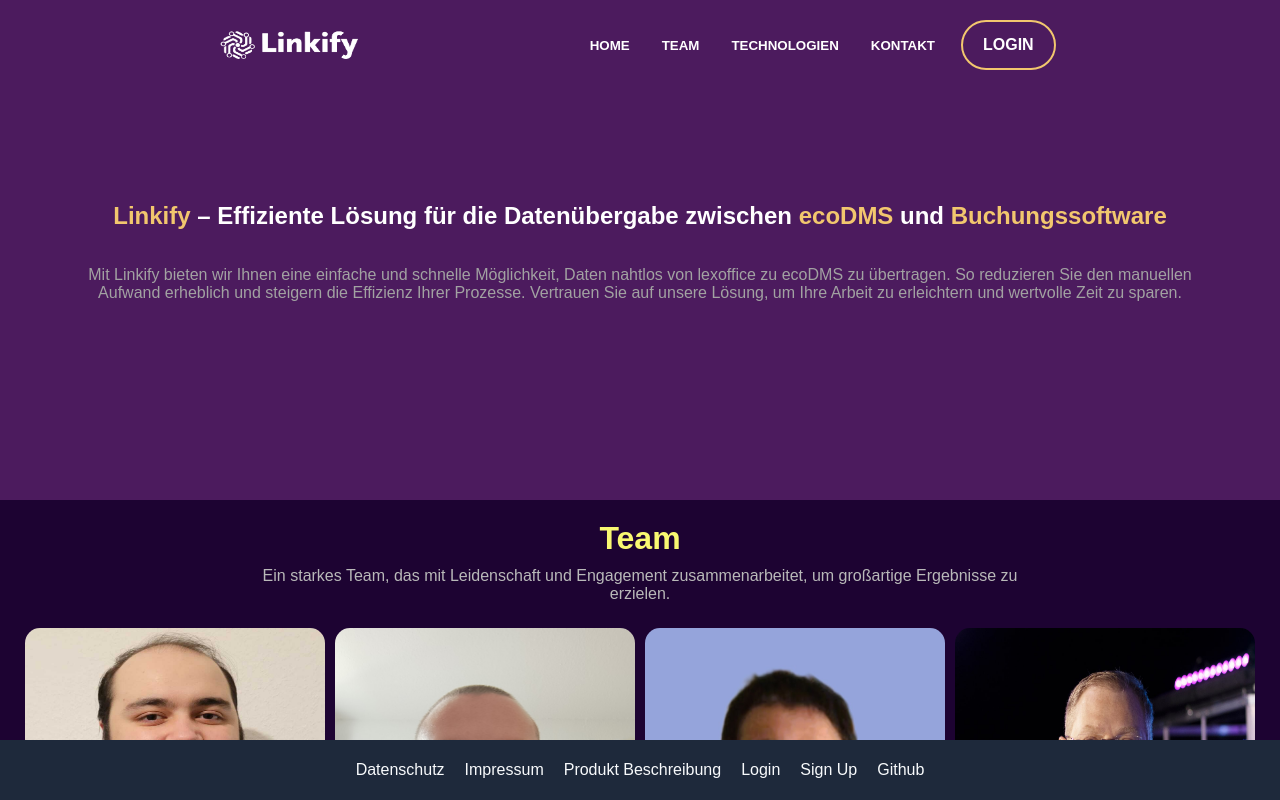
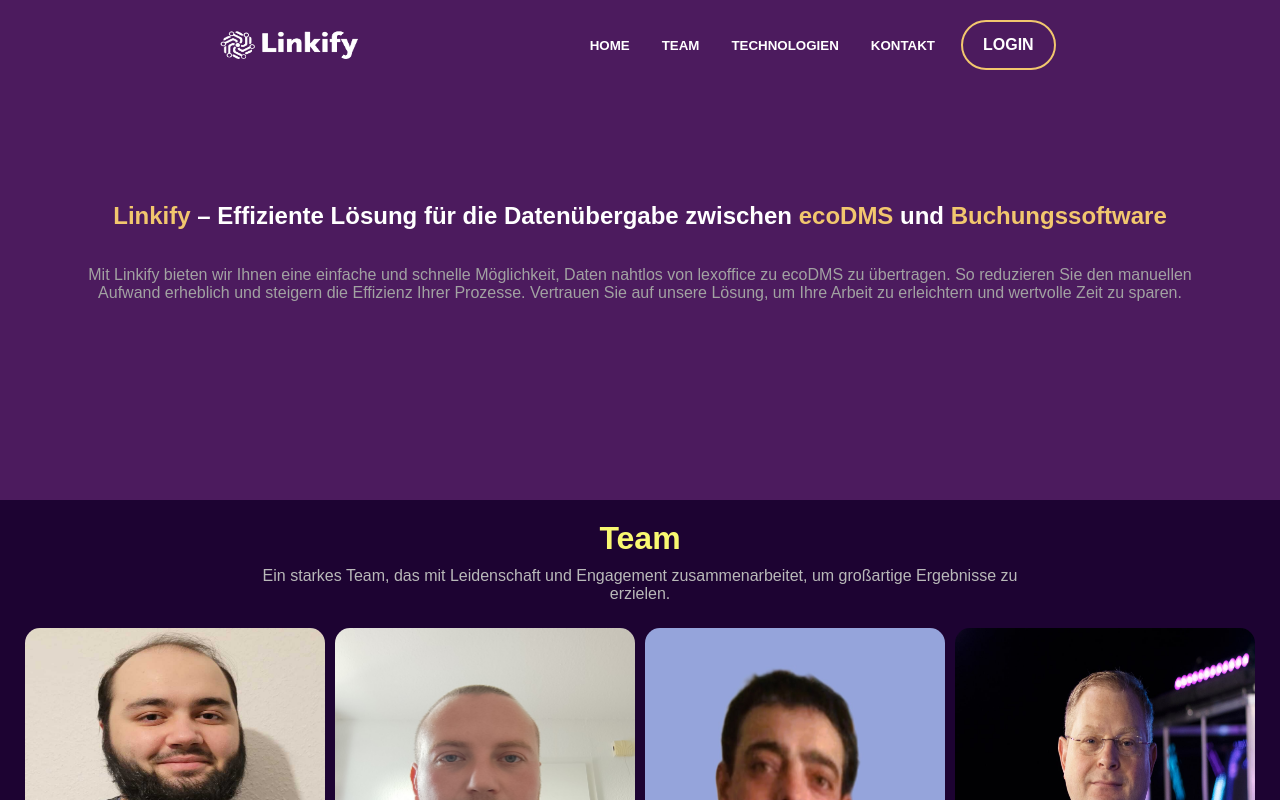
Before and after one commit to RalfHof/nextjs-boilerplate, a Next.js app: page /info in a window 1280 px wide. Shown: the top 800 px of the page. Built offline with nearby package versions, Linux system fonts and the light colour scheme.

Commit message:
New Features

```diff
--- a/src/components/footer.tsx
+++ b/src/components/footer.tsx
@@ -4,18 +4,17 @@ import Link from "next/link";
 export default function Footer() {
   return (
     <footer className="footer">
+
+      <div style={{ display: "flex", height: "100%", width: "100%", justifyContent: "center", alignItems: "center", marginTop: "100px", flexDirection: "column" }}>
+
+        <div style={{ marginBottom: "30px", color: "#f2c76e", }}>
+          <p style={{ fontSize: "30px", margin: "0" }}>Information</p>
+          <hr style={{ border: "1px solid #f2c76e", width: "120px", position: "relative", left: "-10px", top: "10px" }} />
+
+        </div>
+
+        <div style={{ display: "flex", justifyContent: "center", alignItems: "center", position: "relative", left: "25px", top: "-5px" }}>
           <ul className="footer-links">
-
-
-        <li>
-          <Link href="/datenschutz">Datenschutz</Link>
-        </li>
-        <li>
-          <Link href="/impressum">Impressum</Link>
-        </li>
-        <li>
-          <Link href="/impressum">Produkt Beschreibung</Link>
-        </li>
             <li>
               <Link href="https://app.linkify.cloud/login">Login</Link>
             </li>
@@ -23,9 +22,20 @@ export default function Footer() {
               <Link href="https://app.linkify.cloud/registrierung">Sign Up</Link>
             </li>
             <li>
-          <Link href="https://github.com/RalfHof/nextjs-boilerplate">Github</Link>
+              <Link href="https://github.com/RalfHof/nextjs-boilerplate" target="_blank">Github</Link>
+            </li>
+            <li>
+              <Link href="/impressum">Impressum</Link>
+            </li>
+            <li>
+              <Link href="/datenschutz">Datenschutz</Link>
+            </li>
+            <li>
+              <Link href="/impressum">Produkt Beschreibung</Link>
             </li>
           </ul>
+        </div>
+      </div>
     </footer>
   );
 }
--- a/src/globals.css
+++ b/src/globals.css
@@ -3,7 +3,7 @@ html,
 #root {
   margin: 0;
   padding: 0;
-  height: 100vh;
+  min-height: 100vh;
   font-family: Arial, Helvetica, sans-serif;
 }
 
@@ -93,26 +93,26 @@ html,
   display: none;
 }
 
+
+/* -------------------------------- */
 /* Footer */
 .footer {
-  background-color: #1e293b;
+  background-color: #37075d;
   color: white;
   width: 100%;
-  height: 60px;
-  position: fixed;
-  bottom: 0;
   display: flex;
-  align-items: center;
-  justify-content: center;
+  padding-bottom: 50px;
 }
 
 .footer-links {
   list-style: none;
   display: flex;
-  justify-content: center;
-  gap: 20px;
+  flex-direction: column;
+  gap: 30px;
+  width: 100%;
   margin: 0;
   padding: 0;
+  font-size: 20px;
 }
 
 .footer-links a {
```
Lines whose indentation alone changed are shown as unchanged.
